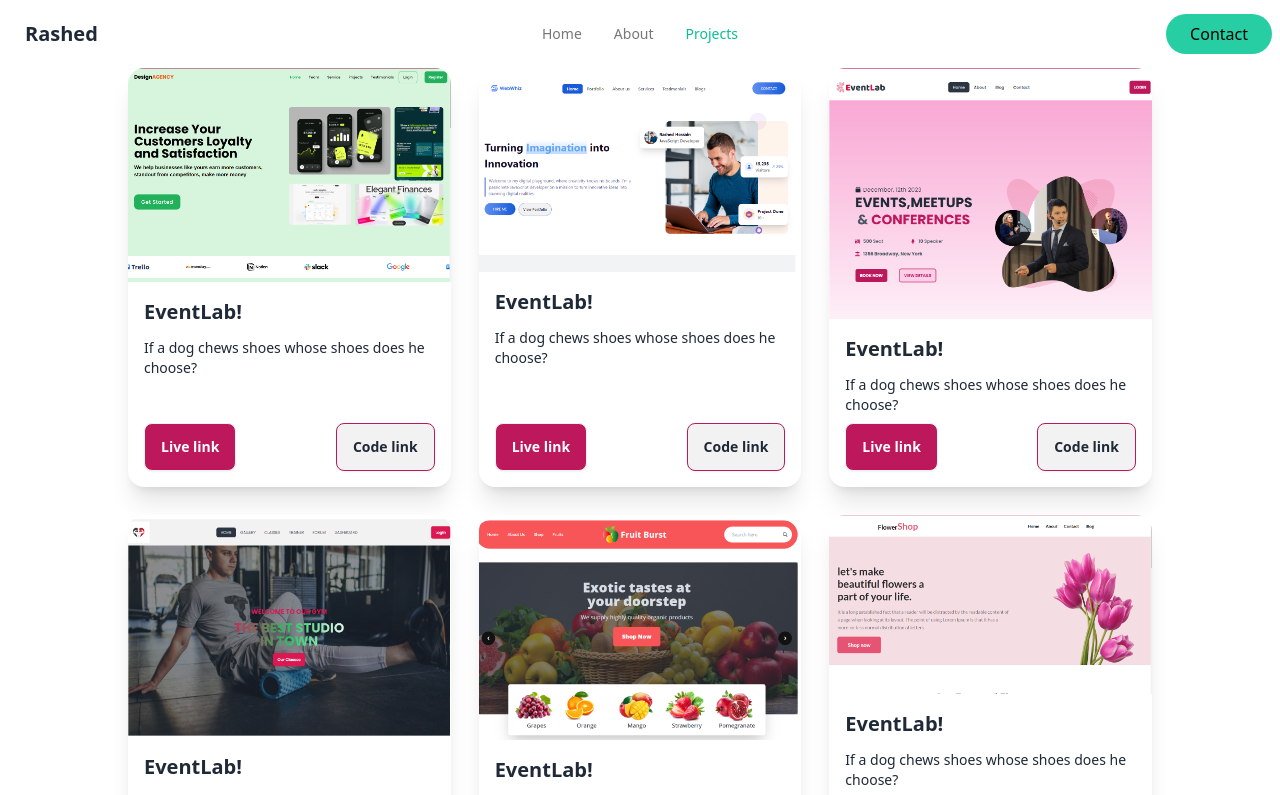
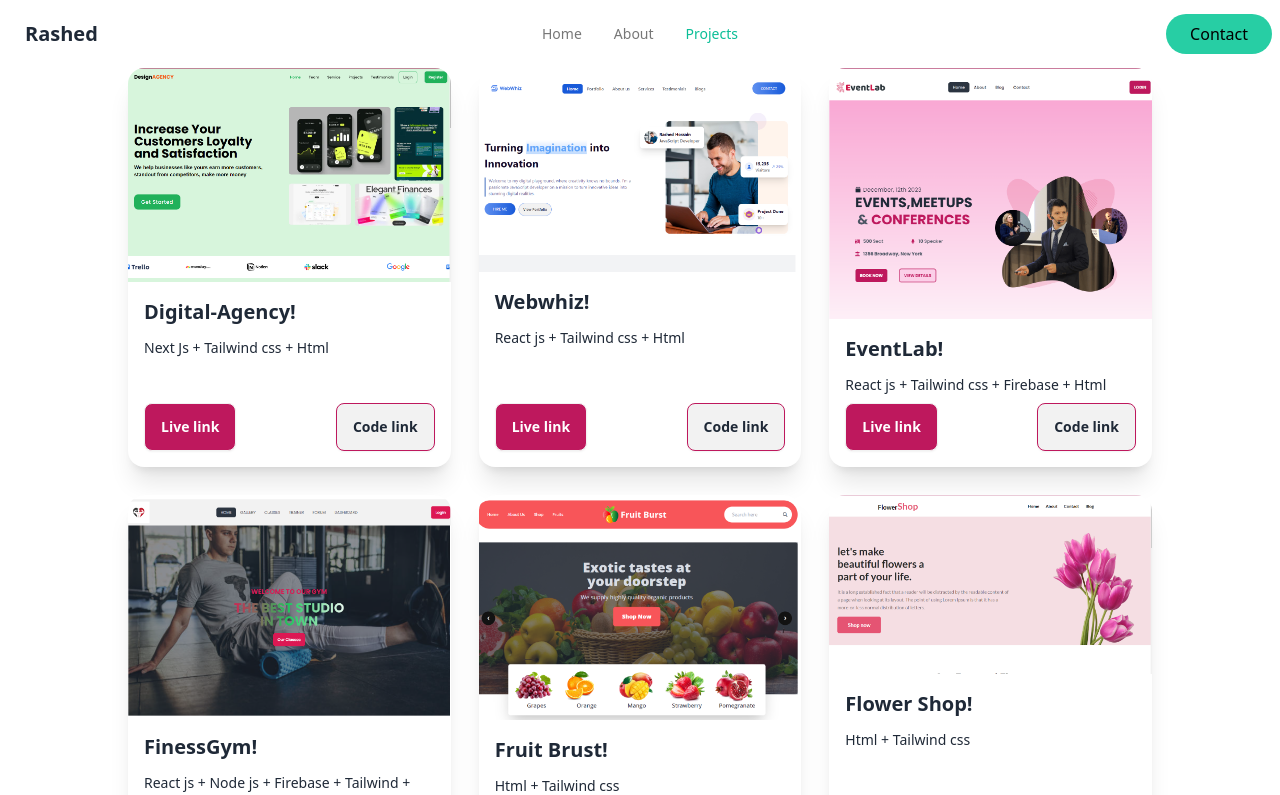
Before and after one commit to RashedAkash/next-portfolio, a Next.js app: page /projects in a window 1280 px wide. Shown: the top 795 px of the page. Built offline with nearby package versions, Linux system fonts and the light colour scheme.

Commit message:
project name added

```diff
--- a/src/components/Project.jsx
+++ b/src/components/Project.jsx
@@ -19,8 +19,8 @@ const Project = () => {
           />
         </figure>
         <div className="card-body">
-          <h2 className="card-title">EventLab!</h2>
-          <p>If a dog chews shoes whose shoes does he choose?</p>
+          <h2 className="card-title">Digital-Agency!</h2>
+          <p>Next Js + Tailwind css + Html</p>
           <div className="card-actions justify-between">
             <a href="https://design-agency-alpha.vercel.app/">
               <button className="btn text-white bg-pink-700">Live link</button>
@@ -46,8 +46,8 @@ const Project = () => {
           />
         </figure>
         <div className="card-body">
-          <h2 className="card-title">EventLab!</h2>
-          <p>If a dog chews shoes whose shoes does he choose?</p>
+          <h2 className="card-title">Webwhiz!</h2>
+          <p>React js + Tailwind css +  Html</p>
           <div className="card-actions justify-between">
             <a href="https://portfolio-1bac8.web.app/">
               <button className="btn text-white bg-pink-700">Live link</button>
@@ -74,7 +74,7 @@ const Project = () => {
         </figure>
         <div className="card-body">
           <h2 className="card-title">EventLab!</h2>
-          <p>If a dog chews shoes whose shoes does he choose?</p>
+          <p>React js + Tailwind css + Firebase + Html</p>
           <div className="card-actions justify-between">
             <a href="https://event-lab-551ad.web.app/">
               <button className="btn text-white bg-pink-700">Live link</button>
@@ -100,8 +100,8 @@ const Project = () => {
           />
         </figure>
         <div className="card-body">
-          <h2 className="card-title">EventLab!</h2>
-          <p>If a dog chews shoes whose shoes does he choose?</p>
+          <h2 className="card-title">FinessGym!</h2>
+          <p>React js + Node js + Firebase + Tailwind + Html</p>
           <div className="card-actions justify-between">
             <a href="https://fitness-b1aa9.web.app/">
               <button className="btn text-white bg-pink-700">Live link</button>
@@ -128,8 +128,8 @@ const Project = () => {
           />
         </figure>
         <div className="card-body">
-          <h2 className="card-title">EventLab!</h2>
-          <p>If a dog chews shoes whose shoes does he choose?</p>
+          <h2 className="card-title">Fruit Brust!</h2>
+          <p>Html + Tailwind css</p>
           <div className="card-actions justify-between">
             <a href="https://rashedakash.github.io/fruit-brust/">
               <button className="btn text-white bg-pink-700">Live link</button>
@@ -155,8 +155,8 @@ const Project = () => {
           />
         </figure>
         <div className="card-body">
-          <h2 className="card-title">EventLab!</h2>
-          <p>If a dog chews shoes whose shoes does he choose?</p>
+          <h2 className="card-title">Flower Shop!</h2>
+          <p>Html + Tailwind css</p>
           <div className="card-actions justify-between">
             <a href="https://rashedakash.github.io/flower-shop/">
               <button className="btn text-white bg-pink-700">Live link</button>
```
